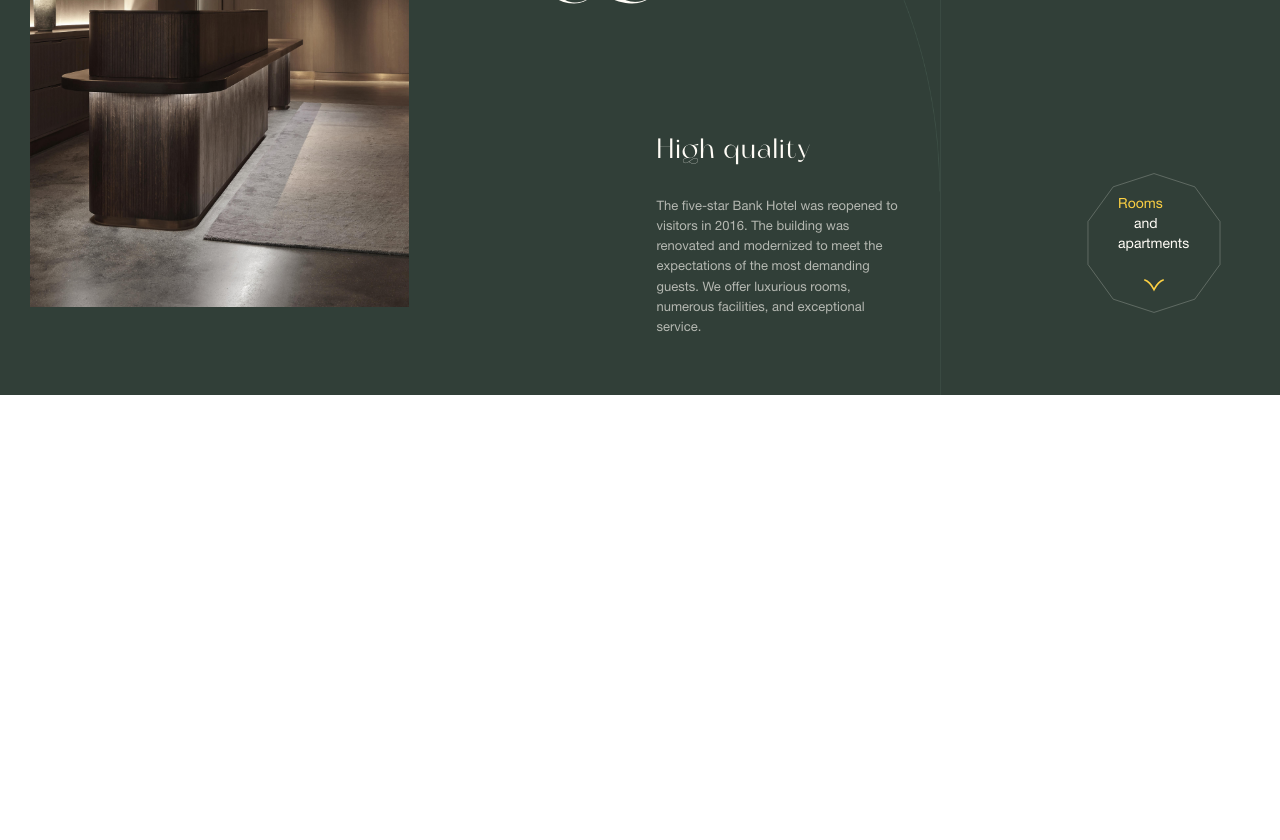
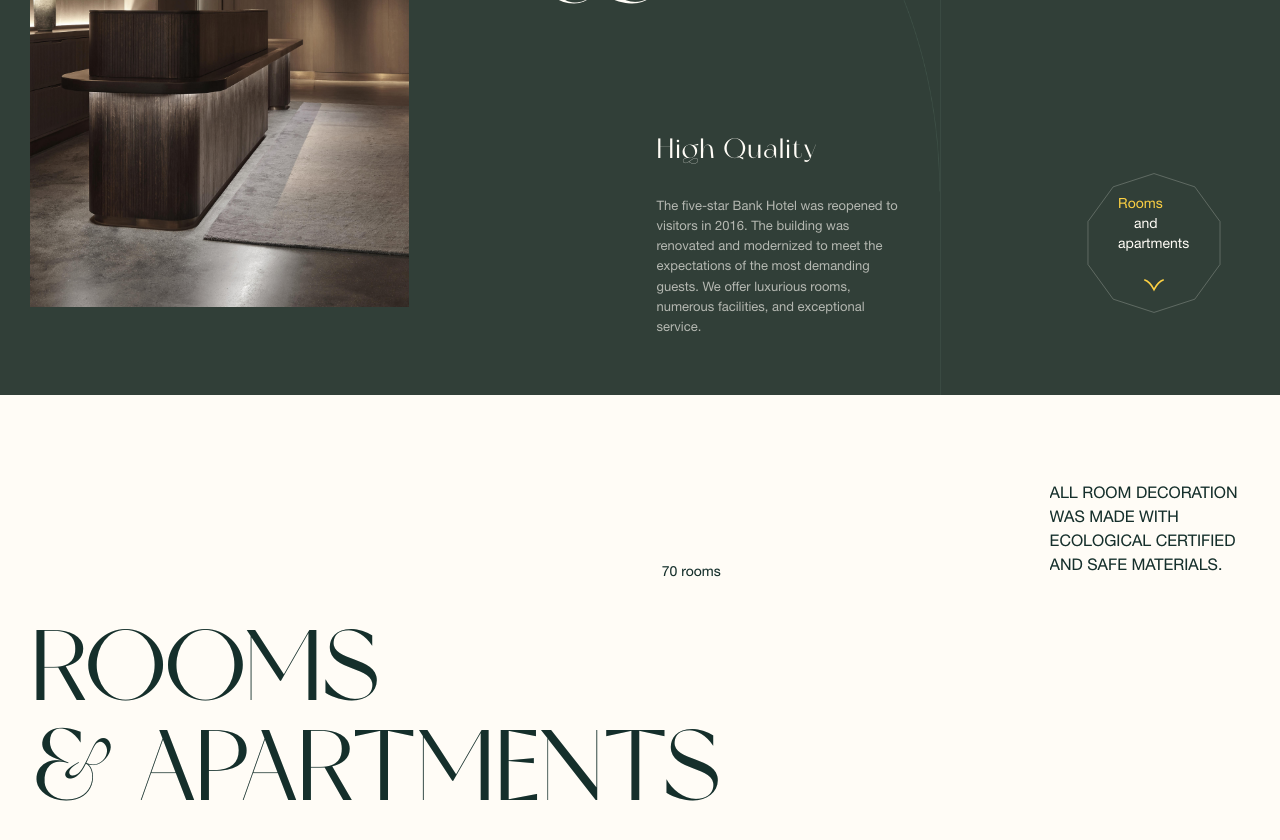
Before and after one commit to ridwanyinus/bankHotel, a Next.js app: page / in a window 1280 px wide. Shown: the part 1360-2200 px from the top of the page. Before the commit the page ends 1755 px from the top, so only its background shows below. Built offline with nearby package versions, Linux system fonts and the light colour scheme.

Commit message:
added changes

```diff
--- a/app/page.tsx
+++ b/app/page.tsx
@@ -2,12 +2,14 @@ import Image from "next/image";
 import Navbar from "@/components/Navbar";
 import Hero from "@/components/Hero";
 import About from "@/components/About";
+import Rooms from "@/components/Rooms";
 export default function Home() {
   return (
     <main className="">
       <Navbar />
       <Hero />
       <About />
+      <Rooms />
     </main>
   );
 }
--- a/components/About.tsx
+++ b/components/About.tsx
@@ -8,7 +8,7 @@ import label from "@/public/labelHero.svg";
 
 const About = () => {
   return (
-    <main className="bg-primary mt-0 sm:py-14 relative lg:pt-10 w-full h-full  px-5 md:px-[1.9rem] largesceen:px-14 fourk:px-44 ">
+    <main className="bg-primary mt-0 max-sm:pb-8 sm:py-14 relative lg:pt-10 w-full h-full  px-5 md:px-[1.9rem] largesceen:px-14 fourk:px-44 ">
       <Image src={vector14} alt="vector-line" className="absolute right-0 top-0 overflow-hidden  h-full max-lg:hidden" />
       <section className="desktop:pt-28  flex flex-col lg:flex-row justify-between relative z-10">
         <div>
@@ -28,8 +28,8 @@ const About = () => {
             <span className="text-secondary block">About</span> US
           </h1>
 
-          <div className="lg:ml-24 desktop:ml-0 relative  largesceen:mt-20">
-            <h3 className="text-3xl sm:text-[1.75rem] desktop:text-4xl largesceen:text-[3.125rem] text-white-100 tracking-[0.094rem] mb-8 w-fit">High quality</h3>
+          <div className="sm:ml-10  lg:ml-24 desktop:ml-0 relative  largesceen:mt-20">
+            <h3 className="text-3xl sm:text-[1.75rem] desktop:text-4xl largesceen:text-[3.125rem] text-white-100 tracking-[0.094rem] mb-8 w-fit capitalize">High quality</h3>
             <p className="text-white-100 md:text-[0.813rem] desktop:text-base 2xl:text-lg leading-[155.556%] w-[85%] sm:w-[70%] lg:w-[250px] desktop:w-[27.688rem] text-opacity-[0.64]">
               The five-star Bank Hotel was reopened to visitors in 2016. The building was renovated and modernized to meet the expectations of the most demanding guests. We offer luxurious rooms,
               numerous facilities, and exceptional service.
--- /dev/null
+++ b/components/Rooms.tsx
@@ -0,0 +1,24 @@
+import React from "react";
+import Image from "next/image";
+
+const Rooms = () => {
+  return (
+    <main className="bg-white-100 py-14  lg:pt-10 w-full h-full  px-5 md:px-[1.9rem] largesceen:px-14 fourk:px-44 desktop:pt-16 2xl:pt-20">
+      <div className="sm:flex justify-between  sm:mt-12 ">
+        <div className="sm:mt-20">
+          <p className="text-end text-gradient text-sm mb-8">70 rooms</p>
+          <h2 className="text-gradient uppercase text-[3.2rem] leading-none lg:text-[6.25rem] desktop:text-[7.813rem] largesceen:text-[9.375rem] ">
+            Rooms <br className="hidden sm:block" /> & apartments
+          </h2>
+        </div>
+
+        <div className="w-[9rem] lg:w-[12.5rem] desktop:w-[20.938rem] largesceen:w-[27.5rem] max-sm:mt-8">
+          <p className="uppercase text-gradient lg:text-base 2xl:text-lg largesceen:text-[1.625rem] max-lg:hidden">All room decoration was made with ecological certified and safe materials.</p>
+          <p className="uppercase text-gradient text-xs md:text-sm lg:hidden">All room decoration was made with ecological certified and safe materials.</p>
+        </div>
+      </div>
+    </main>
+  );
+};
+
+export default Rooms;
```
